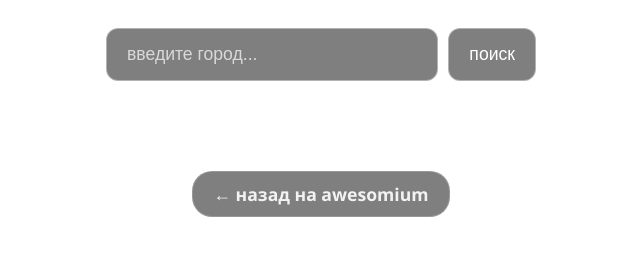
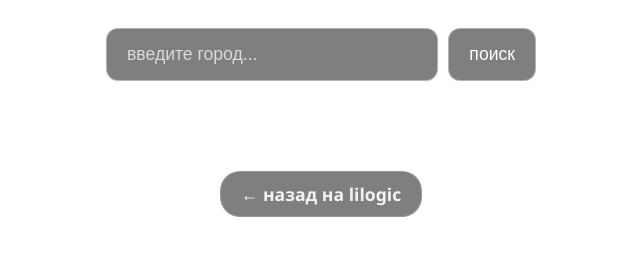
Before and after one commit to gnusinrat/gnusinrat.github.io, a website: page weather.html in a window 1280 px wide. Shown: the part 203-458 px from the top of the page, without its empty margins (319-959 px from the left). Drawn offline with Linux system fonts and the light colour scheme.

Commit message:
Update weather.html

```diff
--- a/weather.html
+++ b/weather.html
@@ -251,7 +251,7 @@
         </div>
     </div>
 
-    <a href="index.html" class="back-link">&larr; назад на awesomium</a>
+    <a href="index.html" class="back-link">&larr; назад на lilogic</a>
 
     <script>
         const apiKey = 'f31822fd4360a93c9570a7a71aec0739';
```
